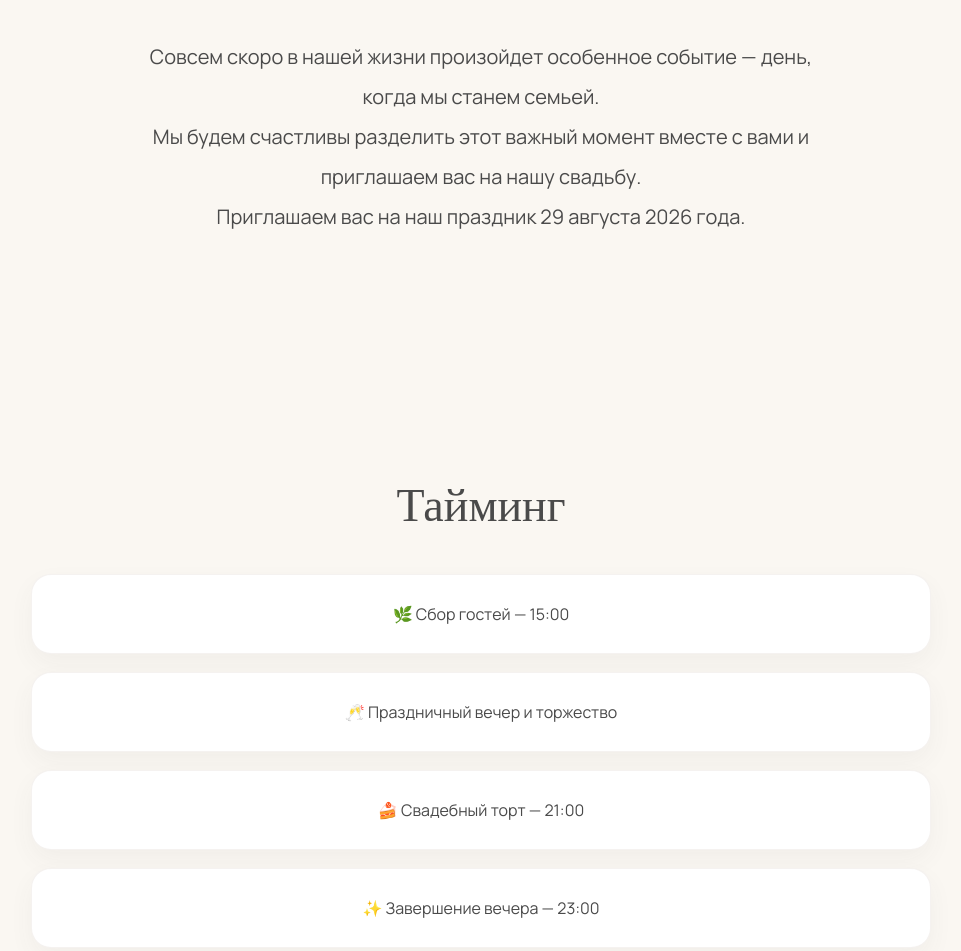
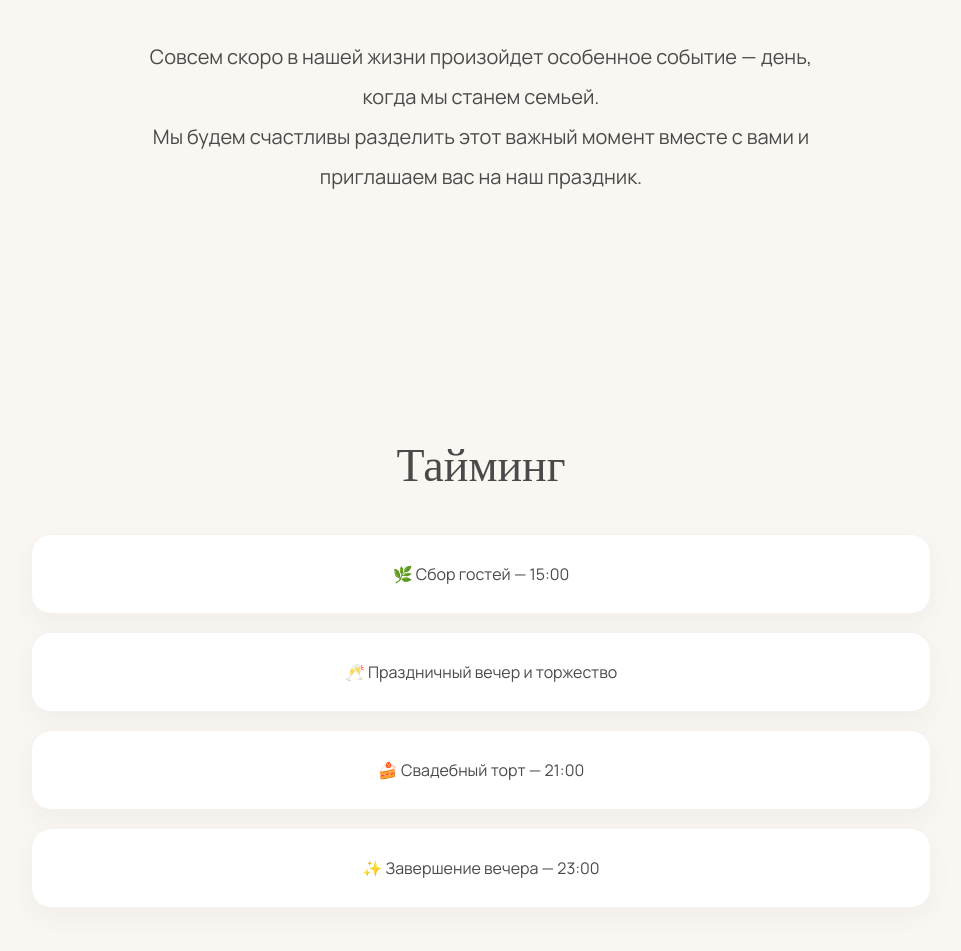
Before and after one commit to arch6997/wedding-invite, a plain HTML site: page index.html in a window 1280 px wide. Shown: the part 1511-2462 px from the top of the page, without its empty margins (159-1120 px from the left). Drawn offline with Linux system fonts and the light colour scheme.

Commit message:
Update3 index.html

```diff
--- a/index.html
+++ b/index.html
@@ -47,12 +47,10 @@
 
 <p class="text">
 Мы будем счастливы разделить этот важный момент вместе с вами
-и приглашаем вас на нашу свадьбу.
+и приглашаем вас на наш праздник.
 </p>
 
-<p class="text">
-Приглашаем вас на наш праздник 29 августа 2026 года.
-</p>
+
 
 </section>
 
@@ -176,7 +174,7 @@ href="https://yandex.ru/maps/?text=Гороховский%20пер.%2019%20ст
 
 <br>
 
-@nadinsirius
+ТГ - @nadinsirius
 
 </div>
 
```
